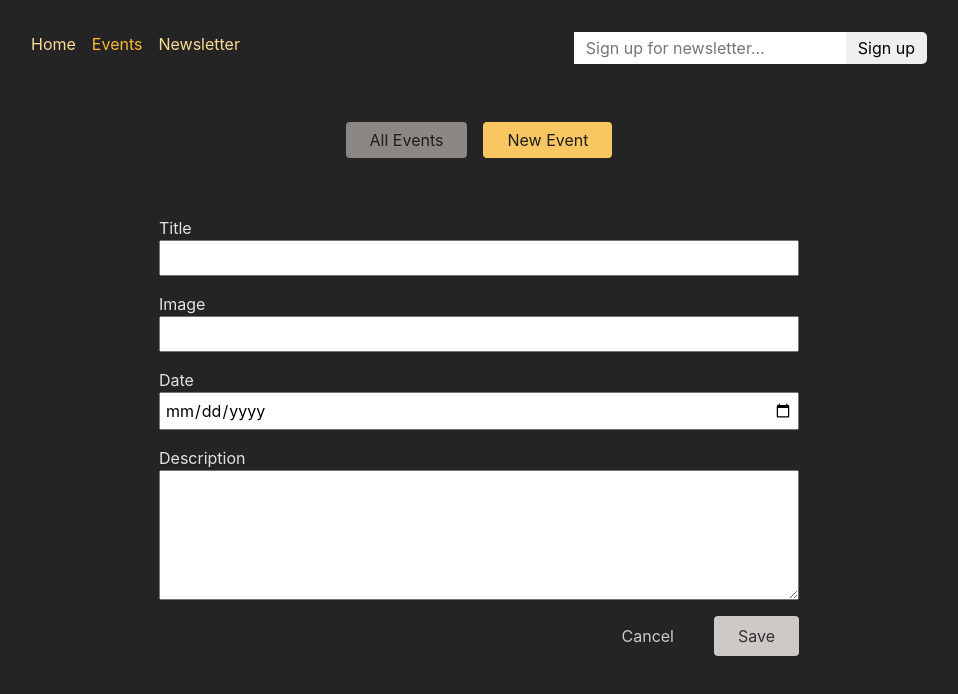
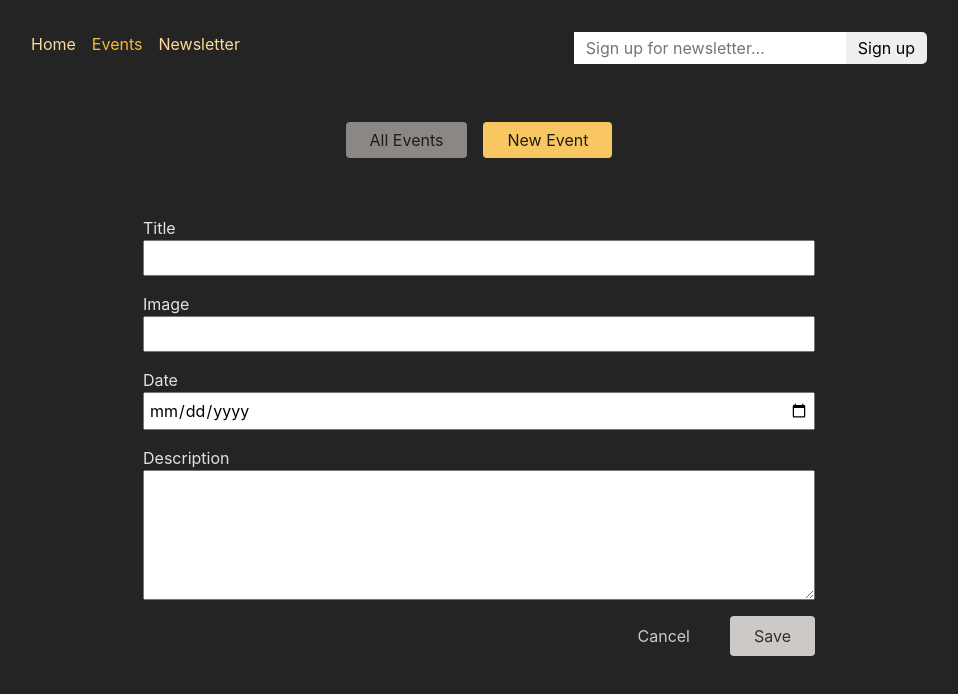
Before and after one commit to JanGolder/SPA, a React (Create React App) app in the folder frontend/: page /events/new in a window 1280 px wide. Shown: the top 694 px of the page, without its empty margins (161-1119 px from the left). Built offline with nearby package versions, Linux system fonts and the light colour scheme.

Commit message:
update styles

```diff
--- a/frontend/src/components/EventForm.module.css
+++ b/frontend/src/components/EventForm.module.css
@@ -1,5 +1,5 @@
 .form {
-  max-width: 40rem;
+  max-width: 42rem;
   margin: 2rem auto;
 }
 
```
